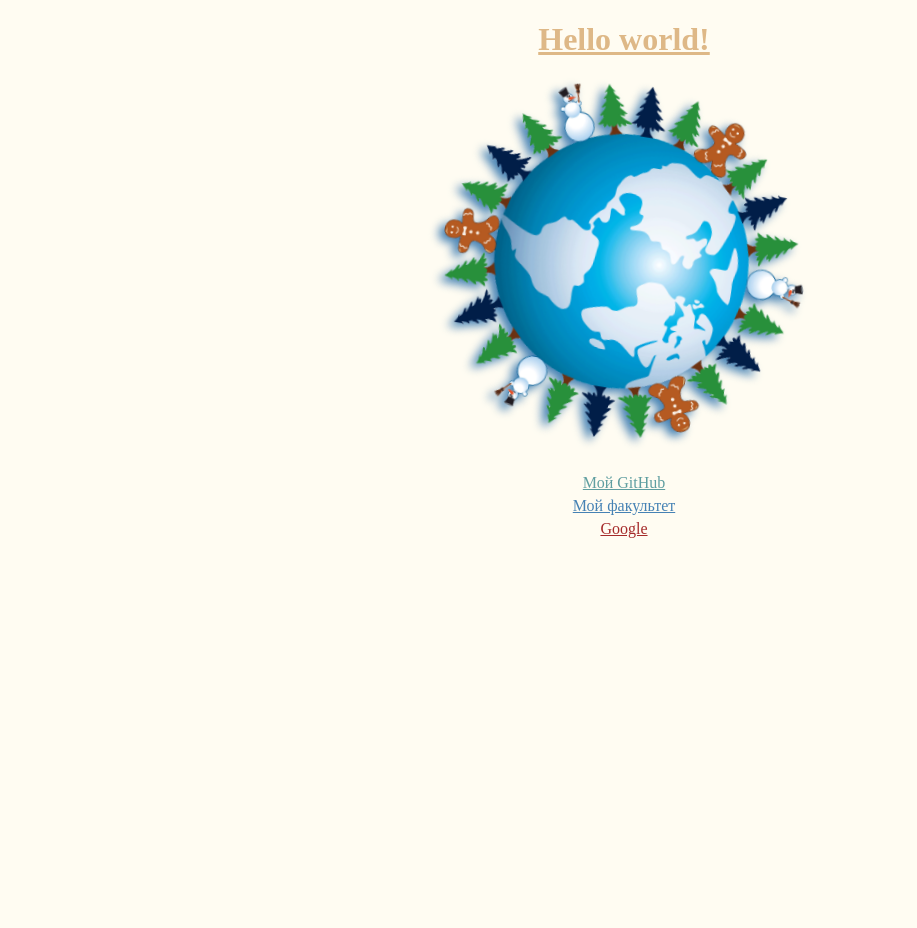
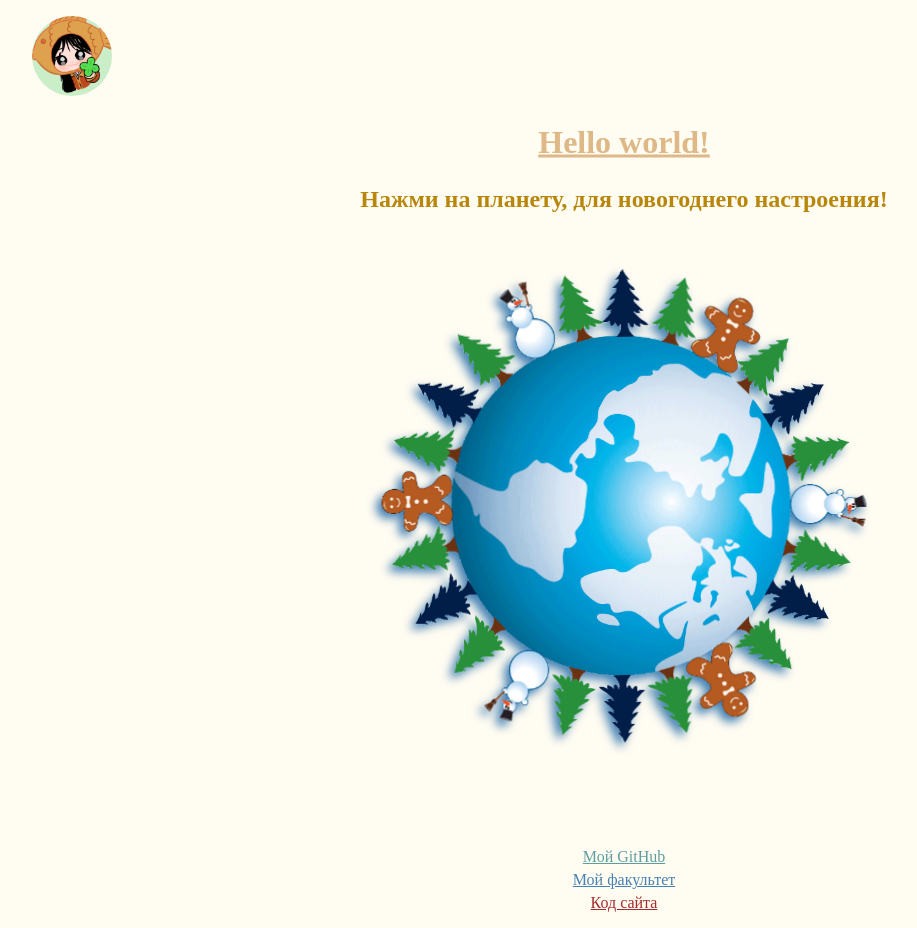
Before and after one commit to GordStep/Hello-world-web, a plain HTML site: page index.html in a window 1280 px wide. Shown: the whole page, without its empty margins (16-933 px from the left). Before the commit the page ends 800 px from the top, so only its background shows below. Drawn offline with Linux system fonts and the light colour scheme.

Commit message:
Добавление масштабирования
Добавление иконки и аватарки, изменение размеров

```diff
--- a/css/styles.css
+++ b/css/styles.css
@@ -2,19 +2,43 @@ body {
     background-color: rgb(255, 252, 242);
 }
 
+.text_left {
+    text-align: "left";
+}
+
+div.titleDiv {
+    height: 50px;
+    position: relative;
+}
+
 h1.title {
-    text-align: center;
+    position: absolute;
+    top: 10%;
+    left: 50%;
+    transform: translate(-50%, -50%);
     text-decoration-line: underline;
     color: burlywood;
+}
+
+h2.description {
+    text-align: center;
+    color: darkgoldenrod;
+}
+
+.container {
+    margin-top: 50px;
+    margin-bottom: 100px;
 }
 
 footer {
     margin-top: 30px;
 }
+
 footer ul {
     list-style: none;
     padding: 0;
 }
+
 footer ul li {
     margin-top: 5px;
 }
@@ -23,23 +47,37 @@ a.github:hover {
     color: whitesmoke;
     background-color: cadetblue;
 }
+
 a.github {
     color: cadetblue;
 }
 
-a.google {
+a.code {
     color: brown;
 }
-a.google:hover {
+
+a.code:hover {
     color: whitesmoke;
     background-color: brown;
 }
+
 a.university {
     color: #4682B4;
 }
+
 a.university:hover {
     color: whitesmoke;
     background-color: #4682B4;
+}
+
+.logo {
+    width: 7%;
+    height: 7%;
+    max-width: 80px;
+    max-height: 80px;
+    min-width: 64px;
+    min-height: 64px;
+    border-radius: 50%;
 }
 
 #hello_image {
@@ -58,7 +96,19 @@ a.university:hover {
 }
 
 .rotate {
-    animation: rotation 18s infinite linear;
+    animation: rotation 20s infinite linear;
+}
+
+@media (max-width:900px) {
+    #hello_image {
+        width: 70%;
+    }
+}
+
+@media (min-width:900px) {
+    #hello_image {
+        width: 40%;
+    }
 }
 
 @keyframes rotation {
--- a/index.html
+++ b/index.html
@@ -1,49 +1,52 @@
 <!DOCTYPE html>
 <html>
-    <head>
+
+<header>
     <meta name="viewport" content="width=device-width, initial-scale=1.0">
     <link rel="stylesheet" href="./css/styles.css" />
     <script src="./scripts/audio_script.js"></script>
+    <link rel="icon" href="./img/frieren.ico" type="image/x-icon">
 
+    <figure>
+        <img src="./img/logo.png" class="logo" width="64px" height="64px" alt="Лого" title="Аватар">
+    </figure>
+</header>
+
+<head>
     <title>Hello world!</title>
 </head>
 
+<body>
 
-
-    <body>
-        <header>
+    <div class="titleDiv">
         <h1 class="title" id="hello_world" onclick="playAudio('./audio/song.mp3')">
-                <tr >
+            <tr>
                 Hello world!
             </tr>
         </h1>
-        </header>
+    </div>
+
 
     <main>
+        <h2 class="description">Нажми на планету, для новогоднего настроения!</h2>
+
         <div class="container">
             <figure class="centered">
-                    <img src="./img/planet.png"
-                        id="hello_image"
-                        onclick="playAudio('./audio/song.mp3')"
-                        alt="Планета"
-                        class="rotate"
-                        width=30%
-                        height=auto
-                        title="Новогодняя планета">
+                <img src="./img/planet.png" id="hello_image" onclick="playAudio('./audio/song.mp3')" alt="Планета"
+                    class="rotate" height=auto title="Новогодняя планета">
             </figure>
         </div>
 
         <p id="demo"></p>
-
-
     </main>
 
     <footer>
         <ul>
             <li><a class="github" href="https://github.com/GordStep">Мой GitHub</a> <br></li>
             <li><a class="university" href="https://rf.unn.ru/">Мой факультет</a> <br></li>
-                <li><a class="google" href="https://google.com">Google</a> <br></li>
+            <li><a class="code" href="https://github.com/GordStep/Hello-world-web">Код сайта</a> <br></li>
         </ul>
     </footer>
 </body>
+
 </html>
```
Also changed, not shown: img/frieren.ico (added), img/logo.png (added). Lines whose indentation alone changed are shown as unchanged.
